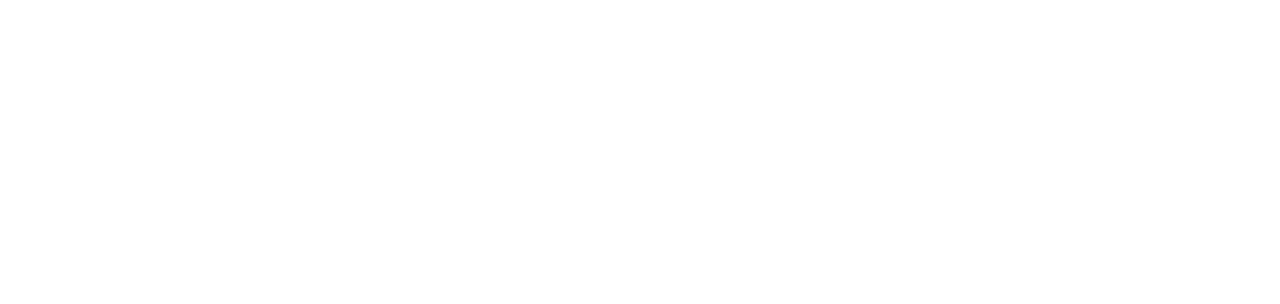
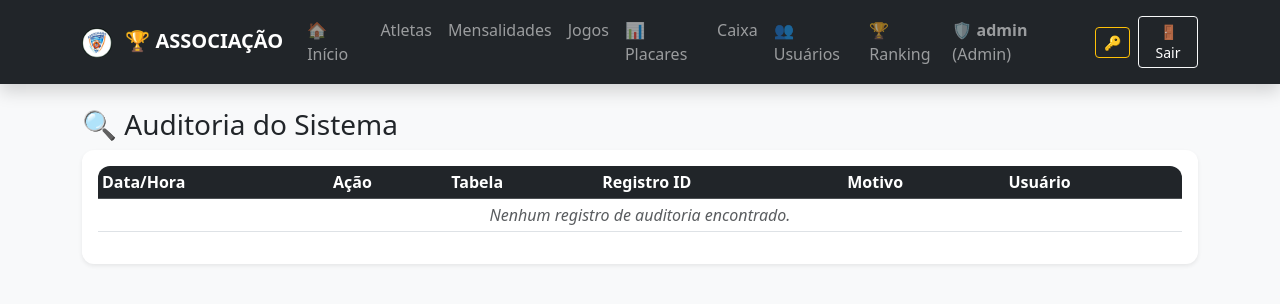
Before and after one commit to Evaldo-hub/associacaoufpa, a Flask app: page /auditoria in a window 1280 px wide. Before the commit the part shown is empty. Shown: the top 304 px of the page. Run offline with Flask 3, Linux system fonts and the light colour scheme; a user stored in the database is signed in.

Commit message:
Add files via upload

```diff
--- a/templates/base.html
+++ b/templates/base.html
@@ -1,19 +1,81 @@
+<!DOCTYPE html>
+<html lang="pt-br">
+<head>
+  <meta charset="UTF-8">
+  <meta name="viewport" content="width=device-width, initial-scale=1.0">
+  <title>{% block title %}Associação Esportiva{% endblock %}</title>
+  <link href="https://cdn.jsdelivr.net/npm/bootstrap@5.3.3/dist/css/bootstrap.min.css" rel="stylesheet">
+  <style>
+    .card { border-radius: 12px; border: none; }
+    .table-responsive { border-radius: 12px; overflow: hidden; }
+    .alert { margin-top: 1rem; }
+    .navbar-brand img {
+      vertical-align: middle;
+      border-radius: 50%;
+    }
+  </style>
+</head>
+<body class="bg-light">
+<nav class="navbar navbar-expand-lg navbar-dark bg-dark mb-4 shadow">
+  <div class="container">
+    <a class="navbar-brand fw-bold" href="/">
+      <img src="/static/imagem.jpg" alt="Logo" width="30" height="30" class="me-2">
+      🏆 ASSOCIAÇÃO
+    </a>
+    <button class="navbar-toggler" type="button" data-bs-toggle="collapse" data-bs-target="#navbarNav">
+      <span class="navbar-toggler-icon"></span>
+    </button>
+    <div class="collapse navbar-collapse" id="navbarNav">
+      <div class="navbar-nav">
+        <a class="nav-link" href="/">🏠 Início</a>
+        <a class="nav-link" href="/jogadores">Atletas</a>
+        <a class="nav-link" href="/associados">Mensalidades</a>
+        <a class="nav-link" href="/jogos">Jogos</a>
+        <a class="nav-link" href="/placares">📊 Placares</a>
+        <a class="nav-link" href="/financeiro">Caixa</a>
+        {% if current_user.is_admin() %}
+        <a class="nav-link" href="/gerenciar-usuarios">👥 Usuários</a>
+        {% endif %}
+        <a class="nav-link" href="/ranking">🏆 Ranking</a>
+      </div>
+      <div class="navbar-nav ms-auto">
+        <div class="navbar-text d-flex align-items-center">
+          {% if current_user.is_authenticated %}
+          <span class="me-3">
+            {% if current_user.is_admin() %}
+            🛡️ <strong>{{ current_user.username }}</strong> (Admin)
+            {% else %}
+            ⚽ <strong>{{ current_user.username }}</strong> (Jogador)
+            {% endif %}
+          </span>
+          <a href="/resetar-senha" class="btn btn-sm btn-outline-warning me-2" title="Resetar Senha">
+            🔑
+          </a>
+          <a href="/logout" class="btn btn-sm btn-outline-light">🚪 Sair</a>
+          {% else %}
+          <a href="/cadastrar-senha-socio" class="btn btn-sm btn-success me-2">🔐 Cadastrar Senha</a>
+          <a href="/login" class="btn btn-sm btn-primary">🔑 Entrar</a>
+          {% endif %}
+        </div>
+      </div>
+    </div>
+  </div>
+</nav>
+<div class="container">
+  {% with messages = get_flashed_messages(with_categories=true) %}
+    {% if messages %}
+      {% for category, message in messages %}
+        <div class="alert alert-{{ 'danger' if category == 'error' else category }} alert-dismissible fade show" role="alert">
+          {{ message }}
+          <button type="button" class="btn-close" data-bs-dismiss="alert"></button>
+        </div>
+      {% endfor %}
+    {% endif %}
+  {% endwith %}
+
+  {% block content %}{% endblock %}
+</div>
 <script src="https://cdn.jsdelivr.net/npm/bootstrap@5.3.3/dist/js/bootstrap.bundle.min.js"></script>
-
-<!-- ================= PWA: SERVICE WORKER ================= -->
-<script>
-if ("serviceWorker" in navigator) {
-  window.addEventListener("load", () => {
-    navigator.serviceWorker
-      .register("/static/sw.js")
-      .then(reg => console.log("✅ Service Worker registrado:", reg.scope))
-      .catch(err => console.error("❌ Erro no Service Worker:", err));
-  });
-}
-</script>
-<!-- ======================================================= -->
-
 {% block scripts %}{% endblock %}
-
 </body>
 </html>
```
